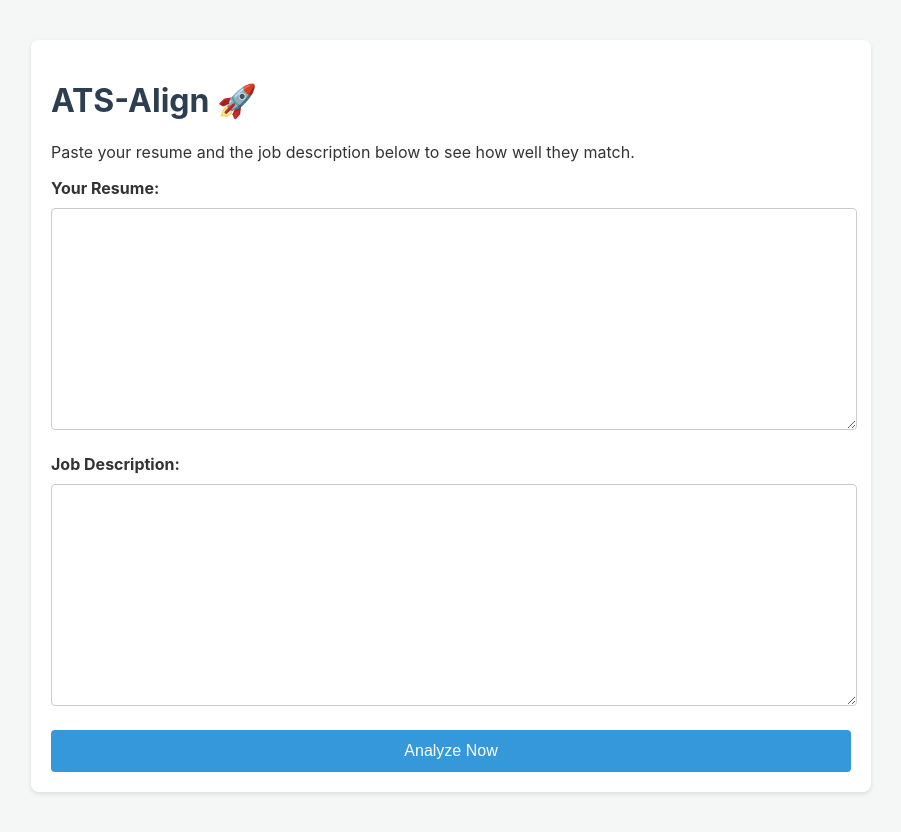
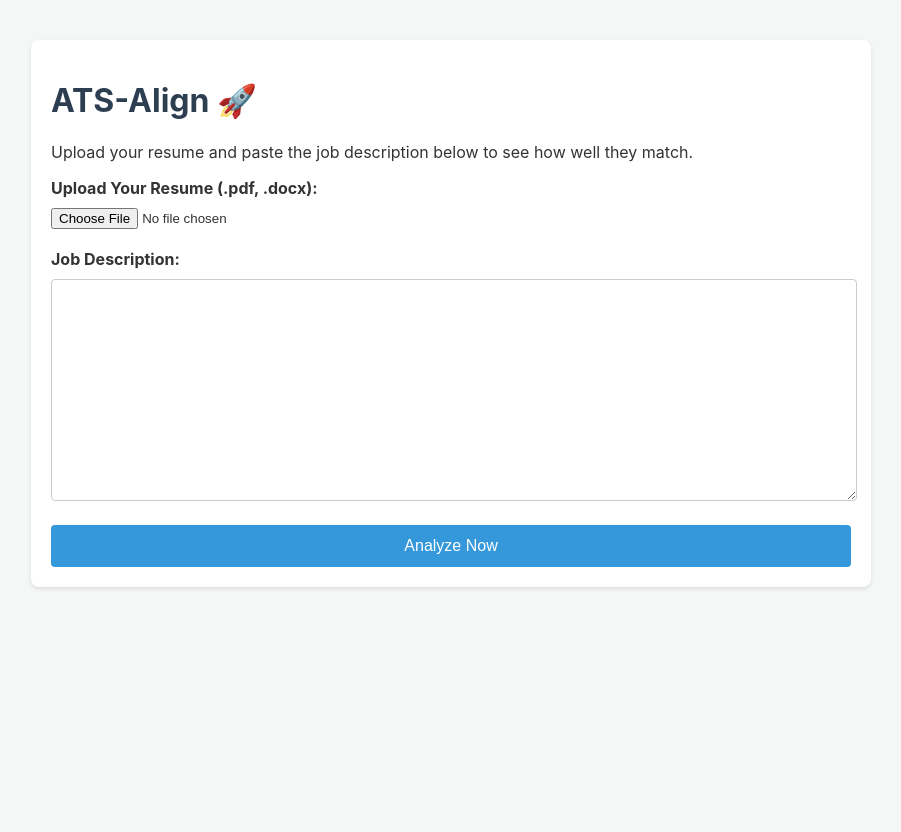
Before and after one commit to Rokan0-0/ATS-Align, a Flask app: page / in a window 1280 px wide. Shown: the whole page, without its empty margins (189-1090 px from the left). After the commit the page ends 589 px from the top, so only its background shows below. Run offline with Flask 3, Linux system fonts and the light colour scheme.

Commit message:
upload pdf, word file

```diff
--- a/app.py
+++ b/app.py
@@ -1,20 +1,45 @@
 from flask import Flask, render_template, request
-# Import our analysis function from the other file
 from analyzer import analyze_resume
+import docx  # For reading .docx files
+import fitz  # PyMuPDF, for reading .pdf files
 
 app = Flask(__name__)
+
+# Helper function to extract text from a .docx file
+def extract_text_from_docx(file_stream):
+    doc = docx.Document(file_stream)
+    return "\n".join([para.text for para in doc.paragraphs])
+
+# Helper function to extract text from a .pdf file
+def extract_text_from_pdf(file_stream):
+    doc = fitz.open(stream=file_stream.read(), filetype="pdf")
+    text = ""
+    for page in doc:
+        text += page.get_text()
+    return text
 
 @app.route('/', methods=['GET', 'POST'])
 def home():
     if request.method == 'POST':
-        # Get the text from the form
-        resume_text = request.form['resume']
+        # --- NEW FILE HANDLING LOGIC ---
+        resume_file = request.files['resume']
         job_description_text = request.form['job_description']
 
-        # Call our analyzer function to get the results
+        resume_text = ""
+        # Check if a file was uploaded and has a filename
+        if resume_file and resume_file.filename != '':
+            # Check the file extension
+            if resume_file.filename.endswith('.pdf'):
+                resume_text = extract_text_from_pdf(resume_file.stream)
+            elif resume_file.filename.endswith('.docx'):
+                resume_text = extract_text_from_docx(resume_file.stream)
+            else:
+                # Handle unsupported file type
+                return "Error: Please upload a .pdf or .docx file.", 400
+
+        # --- THE REST IS THE SAME ---
         found, missing = analyze_resume(resume_text, job_description_text)
 
-        # Pass the results to our new results.html page
         return render_template(
             'results.html',
             found_keywords=sorted(found),
@@ -23,7 +48,6 @@ def home():
             total_count=len(found) + len(missing)
         )
 
-    # If it's a GET request, just show the homepage
     return render_template('index.html')
 
 if __name__ == '__main__':
--- a/templates/index.html
+++ b/templates/index.html
@@ -9,6 +9,7 @@
         .container { max-width: 800px; margin: 40px auto; padding: 20px; background-color: #fff; border-radius: 8px; box-shadow: 0 2px 4px rgba(0,0,0,0.1); }
         h1 { color: #2c3e50; }
         textarea { width: 98%; height: 200px; margin-top: 10px; padding: 10px; border-radius: 4px; border: 1px solid #ccc; font-size: 14px; }
+        input[type="file"] { margin-top: 10px; }
         button { display: block; width: 100%; padding: 12px; background-color: #3498db; color: white; border: none; border-radius: 4px; font-size: 16px; cursor: pointer; margin-top: 20px; }
         button:hover { background-color: #2980b9; }
     </style>
@@ -16,12 +17,14 @@
 <body>
     <div class="container">
         <h1>ATS-Align 🚀</h1>
-        <p>Paste your resume and the job description below to see how well they match.</p>
+        <p>Upload your resume and paste the job description below to see how well they match.</p>
 
-        <form action="/" method="POST">
-            <label for="resume"><b>Your Resume:</b></label><br>
-            <textarea id="resume" name="resume" required></textarea>
+        <form action="/" method="POST" enctype="multipart/form-data">
+
+            <label for="resume"><b>Upload Your Resume (.pdf, .docx):</b></label><br>
+            <input type="file" id="resume" name="resume" accept=".pdf,.docx" required>
             <br><br>
+
             <label for="job_description"><b>Job Description:</b></label><br>
             <textarea id="job_description" name="job_description" required></textarea>
             <br>
```
Also changed, not shown: templates/results.html (+27 -3 lines).
